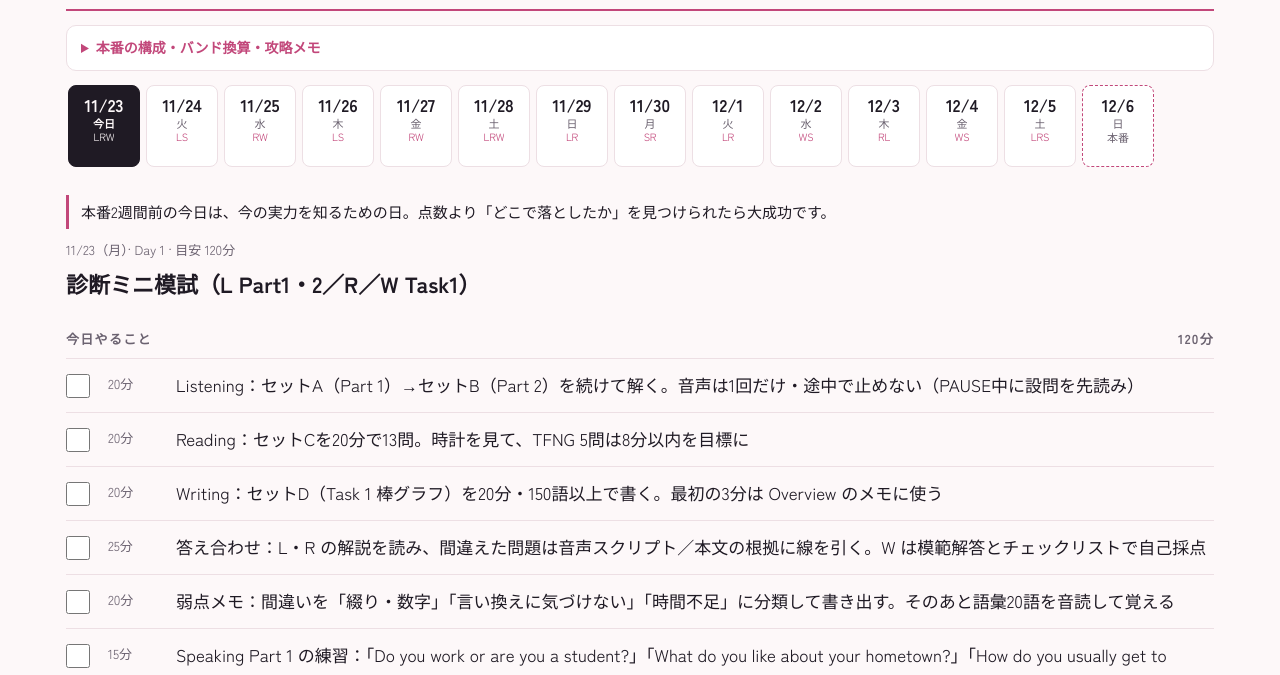
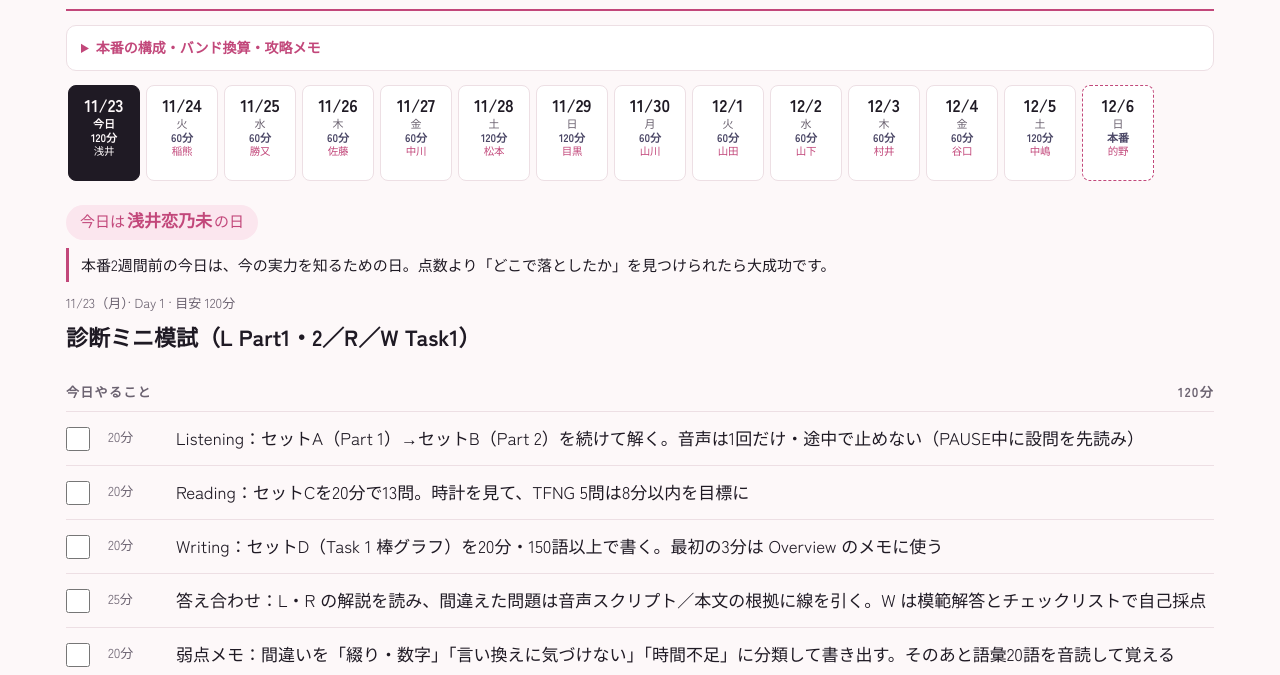
Before and after one commit to taikiblizzard0923-source/ielts-drill, a plain HTML site: page index.html in a window 1280 px wide. Shown: the part 79-754 px from the top of the page. Drawn offline with Linux system fonts and the light colour scheme; a web font is replaced by a local one.

Commit message:
Show planned study time and a member of the day under each date
Co-Authored-By: Claude Opus 5.5 <noreply@anthropic.com>
Claude-Session: https://claude.ai/code/session_01Rmx9uaDEm5wpLdHhGUZqye

```diff
--- a/index.html
+++ b/index.html
@@ -265,6 +265,8 @@ figure.fig svg{display:block;width:100%;height:auto;max-width:720px}
   .split.two.ws .qs{max-height:none}
 }
 .mpoint .exh{display:inline-block;font-size:12px;letter-spacing:.04em;color:var(--ok);background:var(--ok-soft);border-radius:4px;padding:0 6px;margin-right:6px}
+.chip .pm{font-size:11px;font-weight:700;color:var(--blue);font-variant-numeric:tabular-nums}
+.chip.sel .pm{color:var(--paper)}
 
 </style>
 </head>
@@ -370,6 +372,10 @@ figure.fig svg{display:block;width:100%;height:auto;max-width:720px}
     DAYS.push(d.getFullYear()+"-"+String(d.getMonth()+1).padStart(2,"0")+"-"+String(d.getDate()).padStart(2,"0"));
   }
   const WK = ["日","月","火","水","木","金","土"];
+  // 「今日は〇〇の日」：櫻坂46 四期生（9名）→ 三期生（5名）の順
+  const OSHI = {"2026-11-23":"浅井恋乃未","2026-11-24":"稲熊ひな","2026-11-25":"勝又春","2026-11-26":"佐藤愛桜","2026-11-27":"中川智尋",
+    "2026-11-28":"松本和子","2026-11-29":"目黒陽色","2026-11-30":"山川宇衣","2026-12-01":"山田桃実","2026-12-02":"山下瞳月",
+    "2026-12-03":"村井優","2026-12-04":"谷口愛季","2026-12-05":"中嶋優月","2026-12-06":"的野美青"};
   const BAND_L = [[39,9],[37,8.5],[35,8],[32,7.5],[30,7],[26,6.5],[23,6],[18,5.5],[16,5],[13,4.5],[10,4],[8,3.5],[6,3],[4,2.5]];
   const BAND_R = [[39,9],[37,8.5],[35,8],[33,7.5],[30,7],[27,6.5],[23,6],[19,5.5],[15,5],[13,4.5],[10,4],[8,3.5],[6,3],[4,2.5]];
   function band(raw,skill){ const t=skill==="L"?BAND_L:BAND_R; for(const [m,b] of t) if(raw>=m) return b.toFixed(1); return "2.5未満"; }
@@ -427,9 +433,10 @@ figure.fig svg{display:block;width:100%;height:auto;max-width:720px}
       const f=fmt(ds), st=dayStats(ds), d=DRILL.days[ds];
       const b=document.createElement("button"); b.type="button";
       b.className="chip"+(ds===TODAY?" today":"")+(ds===current?" sel":"")+(st&&st.done?" done":"")+(ds===EXAM?" exam":"");
-      let s=""; if(ds===EXAM) s="本番"; else if(st&&st.p) s=Math.round(st.e/st.p*100)+"%"; else if(st&&st.done) s="済";
+      let s=""; if(ds===EXAM) s=""; else if(st&&st.p) s=Math.round(st.e/st.p*100)+"%"; else if(st&&st.done) s="済";
       const tag = d ? [...new Set(d.sets.map(x=>x.skill))].join("") : "";
-      b.innerHTML='<span class="d">'+f.md+'</span><span class="w">'+(ds===TODAY?"今日":f.w)+'</span><span class="o">'+esc(tag)+'</span><span class="s">'+s+'</span>';
+      const plan = ds===EXAM ? "本番" : (d&&d.minutes ? d.minutes+"分" : "");
+      b.innerHTML='<span class="d">'+f.md+'</span><span class="w">'+(ds===TODAY?"今日":f.w)+'</span><span class="pm">'+plan+'</span>'+(OSHI[ds]?'<span class="o">'+esc(OSHI[ds].slice(0,2))+'</span>':'')+'<span class="s">'+s+'</span>';
       b.addEventListener("click",()=>{ current=ds; history.replaceState(null,"","#d"+ds.slice(5).replace("-","")); render(); });
       el.appendChild(b);
       if(ds===current) requestAnimationFrame(()=>b.scrollIntoView({inline:"center",block:"nearest"}));
@@ -747,7 +754,7 @@ figure.fig svg{display:block;width:100%;height:auto;max-width:720px}
     const main=document.getElementById("day"); main.innerHTML="";
     const f=fmt(current), d=DRILL.days[current];
     const head=document.createElement("div"); head.className="dayhead";
-    head.innerHTML=(d&&d.cheer?'<p class="cheer">'+esc(d.cheer)+'</p>':'')+'<span class="meta">'+f.md+'（'+f.w+'）· Day '+(DAYS.indexOf(current)+1)+(d&&d.minutes?' · 目安 '+d.minutes+'分':'')+'</span><h2>'+esc(d?d.theme:(current===EXAM?"本番":"準備中"))+'</h2>';
+    head.innerHTML=(OSHI[current]?'<span class="oshi">今日は<b>'+esc(OSHI[current])+'</b>の日</span>':'')+(d&&d.cheer?'<p class="cheer">'+esc(d.cheer)+'</p>':'')+'<span class="meta">'+f.md+'（'+f.w+'）· Day '+(DAYS.indexOf(current)+1)+(d&&d.minutes?' · 目安 '+d.minutes+'分':'')+'</span><h2>'+esc(d?d.theme:(current===EXAM?"本番":"準備中"))+'</h2>';
     main.appendChild(head);
     if(current===EXAM){
       main.insertAdjacentHTML("beforeend",'<p class="cheer">いよいよ本番。2週間の積み重ねを信じて、落ち着いていこう！</p><section class="block"><h3>本番で守ること</h3><ul class="tasks">'+
--- a/src_extra.css
+++ b/src_extra.css
@@ -64,3 +64,5 @@ figure.fig svg{display:block;width:100%;height:auto;max-width:720px}
   .split.two.ws .qs{max-height:none}
 }
 .mpoint .exh{display:inline-block;font-size:12px;letter-spacing:.04em;color:var(--ok);background:var(--ok-soft);border-radius:4px;padding:0 6px;margin-right:6px}
+.chip .pm{font-size:11px;font-weight:700;color:var(--blue);font-variant-numeric:tabular-nums}
+.chip.sel .pm{color:var(--paper)}
```
Also changed, not shown: src_body.html (+8 -3 lines).
